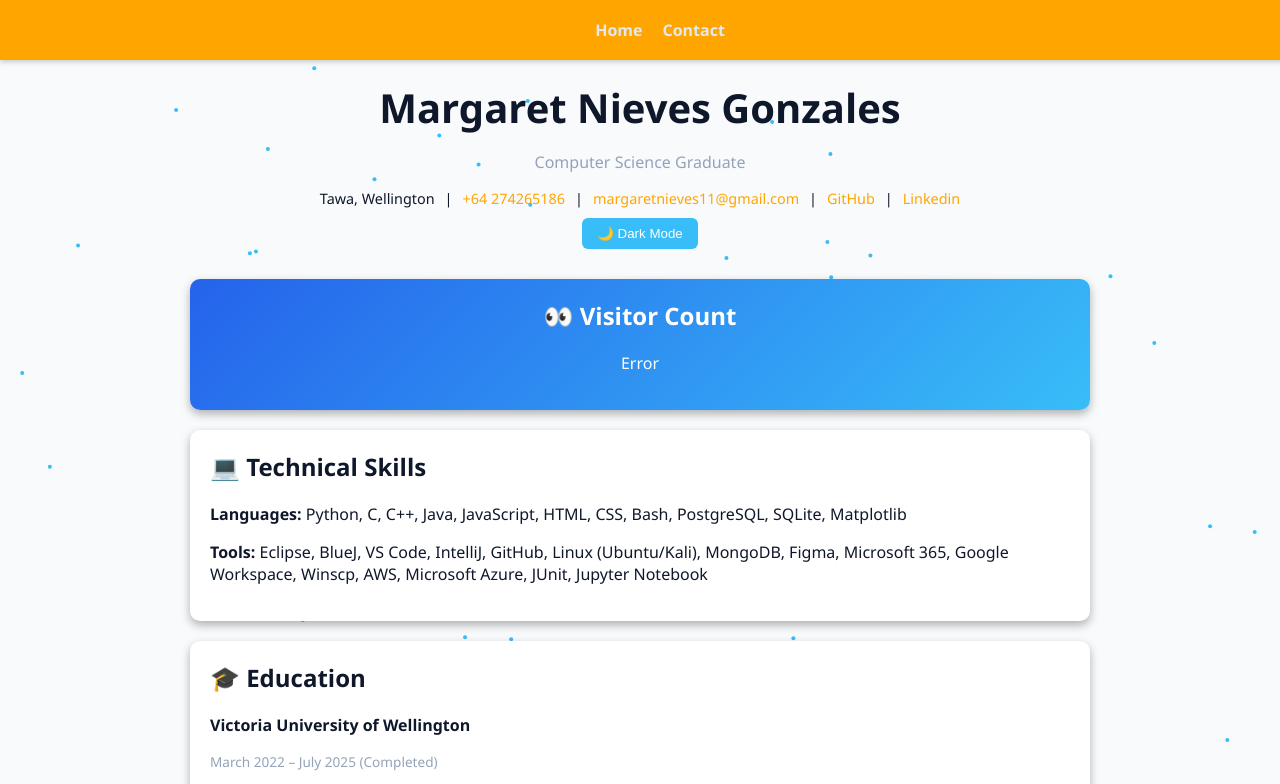
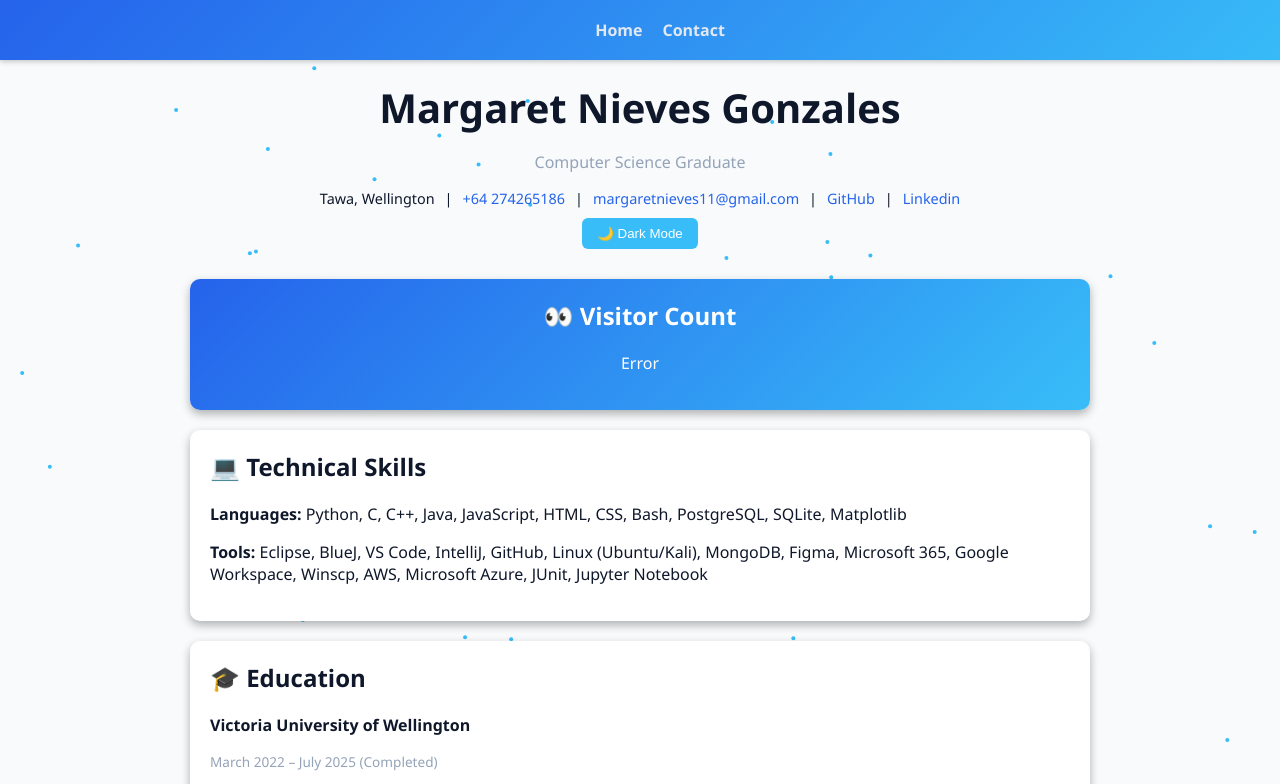
Before and after one commit to MARGYYY1231/cloud-resume-project, a plain HTML site: page frontend/index.html in a window 1280 px wide. Both pictures are taken after a click on the button "☀️ Light Mode". Shown: the top 784 px of the page. Drawn offline with Linux system fonts and the light colour scheme; no server answers.

Commit message:
Changed the color of the links for the contact section

```diff
--- a/frontend/style.css
+++ b/frontend/style.css
@@ -10,8 +10,8 @@
   --bg: #f8fafc;
   --text: #0f172a;
   --card: #ffffff;
-  --nav-bg: #FFA500;
-  --link: #FFA500;
+  --nav-bg: linear-gradient(135deg, #2563eb, #38bdf8);
+  --link: #2563eb;
 }
 
 nav {
@@ -97,7 +97,7 @@ h1 {
 }
 
 .contact a {
-  color: #FFA500;
+  color: var(--link);
   text-decoration: none;
   transition: 0.3s;
 }
```
